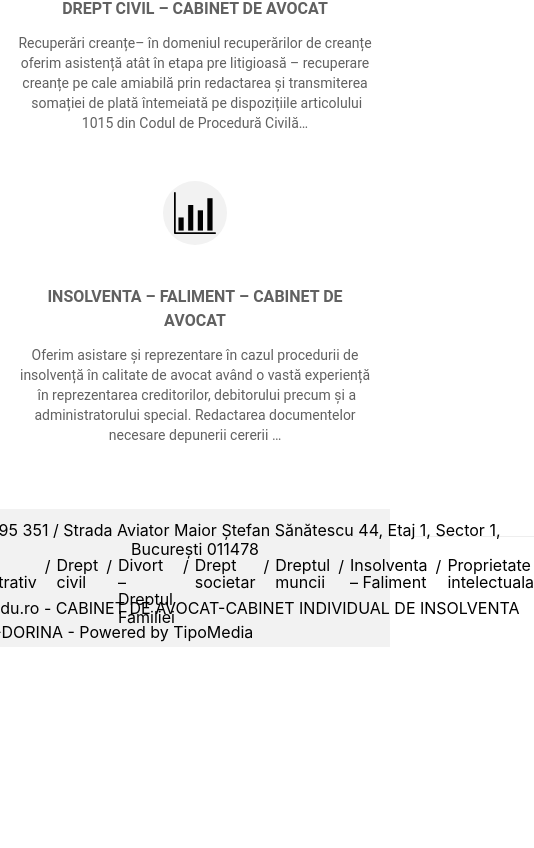
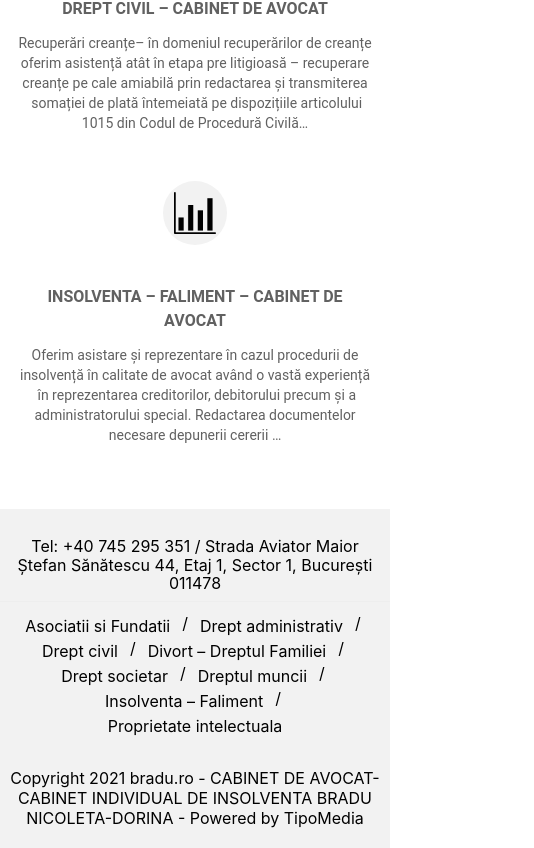
Before and after one commit to CleanCodeRo/bradu-law, a React (Vite) app: page /aboutUs in a window 390 px wide. Shown: the part 1073-1921 px from the top of the page, 534 px wide, since content can reach past the window. Before the commit the page ends 1720 px from the top, so only its background shows below. Built offline with nearby package versions, Linux system fonts and the light colour scheme.

Commit message:
responsive footer

```diff
--- a/src/Components/Footer.jsx
+++ b/src/Components/Footer.jsx
@@ -1,79 +1,61 @@
 export default function Footer() {
+  const SpecialSlash = () => {
+    return <div className="  leading-[18.57px] mx-2">
+      /
+    </div>
+  }
+
+  const TextContainer = ({text}) =>{
+    return <div className="p-1 leading-[17.14px]">
+    {text}
+  </div>
+  }
+
+
   return (
     <div
       id="footer"
-      className="w-full h-[138.31px]  pb-[30px] bg-zinc-100 justify-center items-center inline-flex bg-first"
+      className="w-full  py-5 bg-zinc-100 justify-center items-center inline-flex bg-first"
     >
-      <div className="w-[1140px] h-[108.31px]   border-zinc-300 flex-col justify-start items-center flex">
+      <div className="text-neutral-500 text-s font-normal font-['Inter'] border-zinc-300 flex-col justify-start items-center flex">
         <div
           id="contactLoc"
-          className="w-full mt-3 mb-5 border-b border-zinc-300 justify-center items-center inline-flex"
-              >
-          <div className="w-fit h-[15px] text-center text-neutral-500 text-s font-normal font-['Inter'] leading-[18.57px]">
+          className="  w-full border-b border-zinc-300 justify-center items-center inline-flex"
+        >
+          <div className="p-2 text-center text-neutral-500 text-s font-normal font-['Inter'] leading-[18.57px]">
             Tel: +40 745 295 351 / Strada Aviator Maior Ștefan Sănătescu 44,
             Etaj 1, Sector 1, București 011478
           </div>
         </div>
-        <div id="buttons" className="flex flex-row h-10 w-fit">
-          <div className="w-fit h-3.5 text-neutral-500 text-s font-normal font-['Inter'] leading-[17.14px]">
-            Asociatii si Fundatii
-          </div>
-          <div className="w-[3.83px] h-[15px] text-center text-neutral-500 text-s font-normal font-['Inter'] leading-[18.57px] ml-2 mr-2">
-            /
-          </div>
-          <div className="w-fit h-3.5 text-neutral-500 text-s font-normal font-['Inter'] leading-[17.14px]">
-            Drept administrativ
-          </div>
-          <div className="w-[3.83px] h-[15px] text-center text-neutral-500 text-s font-normal font-['Inter'] leading-[18.57px] ml-2 mr-2">
-            /
-          </div>
-          <div className="w-fit h-3.5 text-neutral-500 text-s font-normal font-['Inter'] leading-[17.14px]">
-            Drept civil
-          </div>
-          <div className="w-[3.83px] h-[15px] text-center text-neutral-500 text-s font-normal font-['Inter'] leading-[18.57px] ml-2 mr-2">
-            /
-          </div>
-          <div className="w-fit h-3.5 text-neutral-500 text-s font-normal font-['Inter'] leading-[17.14px]">
-            Divort – Dreptul Familiei
-          </div>
-          <div className="w-[3.83px] h-[15px] text-center text-neutral-500 text-s font-normal font-['Inter'] leading-[18.57px] ml-2 mr-2">
-            /
-          </div>
-          <div className="fit h-3.5 text-neutral-500 text-s font-normal font-['Inter'] leading-[17.14px]">
-            Drept societar
-          </div>
-          <div className="w-[3.83px] h-[15px] text-center text-neutral-500 text-s font-normal font-['Inter'] leading-[18.57px] ml-2 mr-2">
-            /
-          </div>
-          <div className="w-fit h-3.5 text-neutral-500 text-s font-normal font-['Inter'] leading-[17.14px]">
-            Dreptul muncii
-          </div>
-          <div className="w-[3.83px] h-[15px] text-center text-neutral-500 text-s font-normal font-['Inter'] leading-[18.57px] ml-2 mr-2">
-            /
-          </div>
-          <div className="w-fit h-3.5 text-neutral-500 text-s font-normal font-['Inter'] leading-[17.14px]">
-            Insolventa – Faliment
-          </div>
-          <div className="w-[3.83px] h-[15px] text-center text-neutral-500 text-s font-normal font-['Inter'] leading-[18.57px] ml-2 mr-2">
-            /
-          </div>
-          <div className="w-fit h-3.5 text-neutral-500 text-s font-normal font-['Inter'] leading-[17.14px]">
-            Proprietate intelectuala
-          </div>
+        <div id="buttons" className="flex flex-wrap justify-center p-3 w-fit">
+          <TextContainer text={"Asociatii si Fundatii"}/>
+          <SpecialSlash />
+
+          <TextContainer text={" Drept administrativ"}/>
+         <SpecialSlash />
+
+          <TextContainer text={"Drept civil"}/>
+          <SpecialSlash />
+
+          <TextContainer text={" Divort – Dreptul Familiei"}/>
+          <SpecialSlash />
+
+
+          <TextContainer text={" Drept societar"}/>
+          <SpecialSlash />
+
+          <TextContainer text={"Dreptul muncii"}/>
+          <SpecialSlash />
+
+          <TextContainer text={"  Insolventa – Faliment"}/>
+          <SpecialSlash />
+
+          <TextContainer text={" Proprietate intelectuala"}/>
         </div>
-        <div id="copyright" className="w-fit h-3.5">
-          {/* <span className="w-fit text-neutral-500 text-s font-normal font-['Inter'] leading-tight ">
-            Copyright 2021 Ursarescu.ro - Cabinet Avocat si Insolventa Bucuresti
-            - Powered by{" "}
-          </span> */}
-          <span className="w-fit text-neutral-500 text-s font-normal font-['Inter'] leading-tight ">
+          <p className=" leading-tight text-center pt-4 ">
             Copyright 2021 bradu.ro - CABINET DE AVOCAT-CABINET INDIVIDUAL DE INSOLVENTA BRADU NICOLETA-DORINA
-            - Powered by{" "}
-          </span>
-          <span className="text-neutral-500 text-s font-normal font-['Inter'] leading-tight">
-            TipoMedia
-          </span>
-        </div>
+            - Powered by TipoMedia
+          </p>
       </div>
     </div>
   );
```
